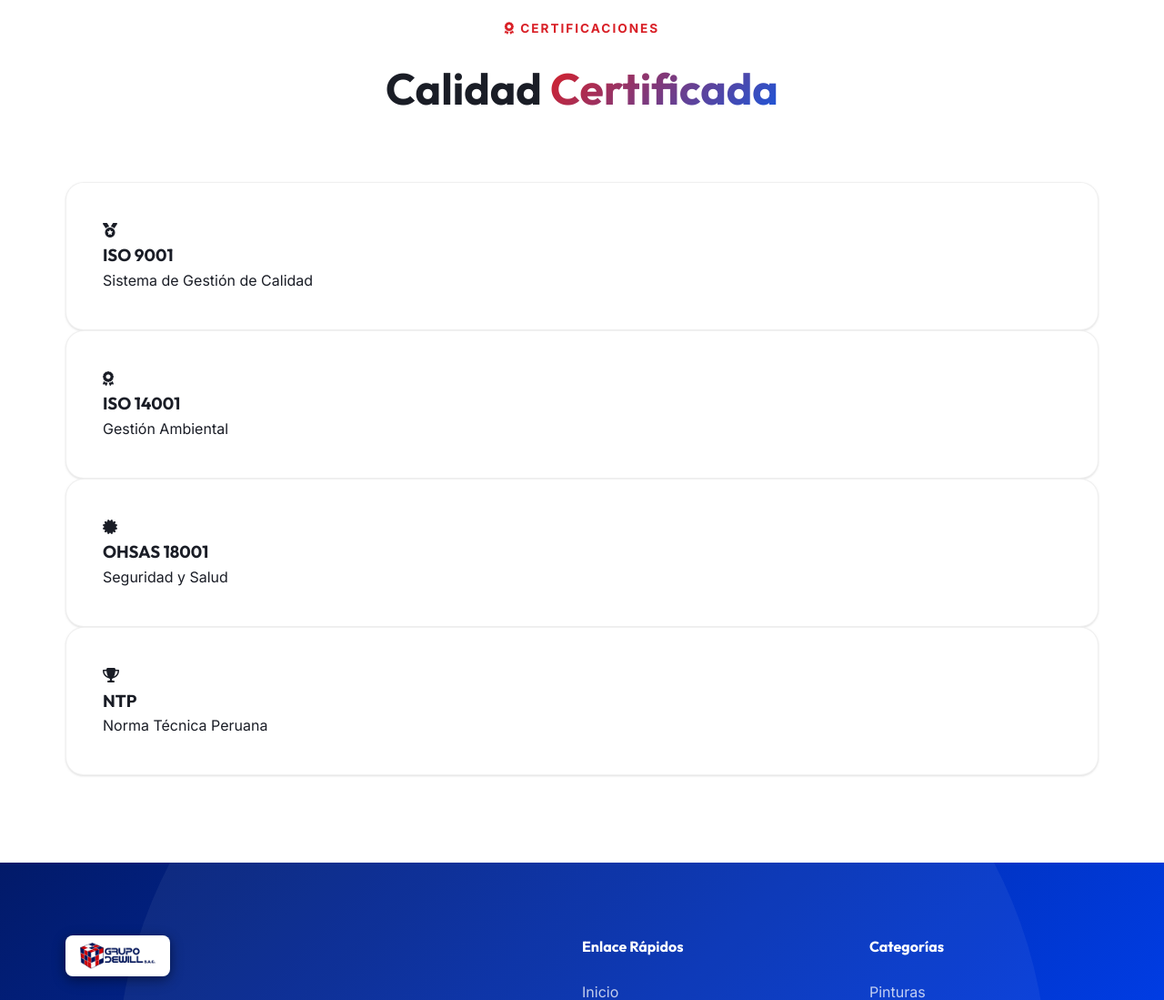
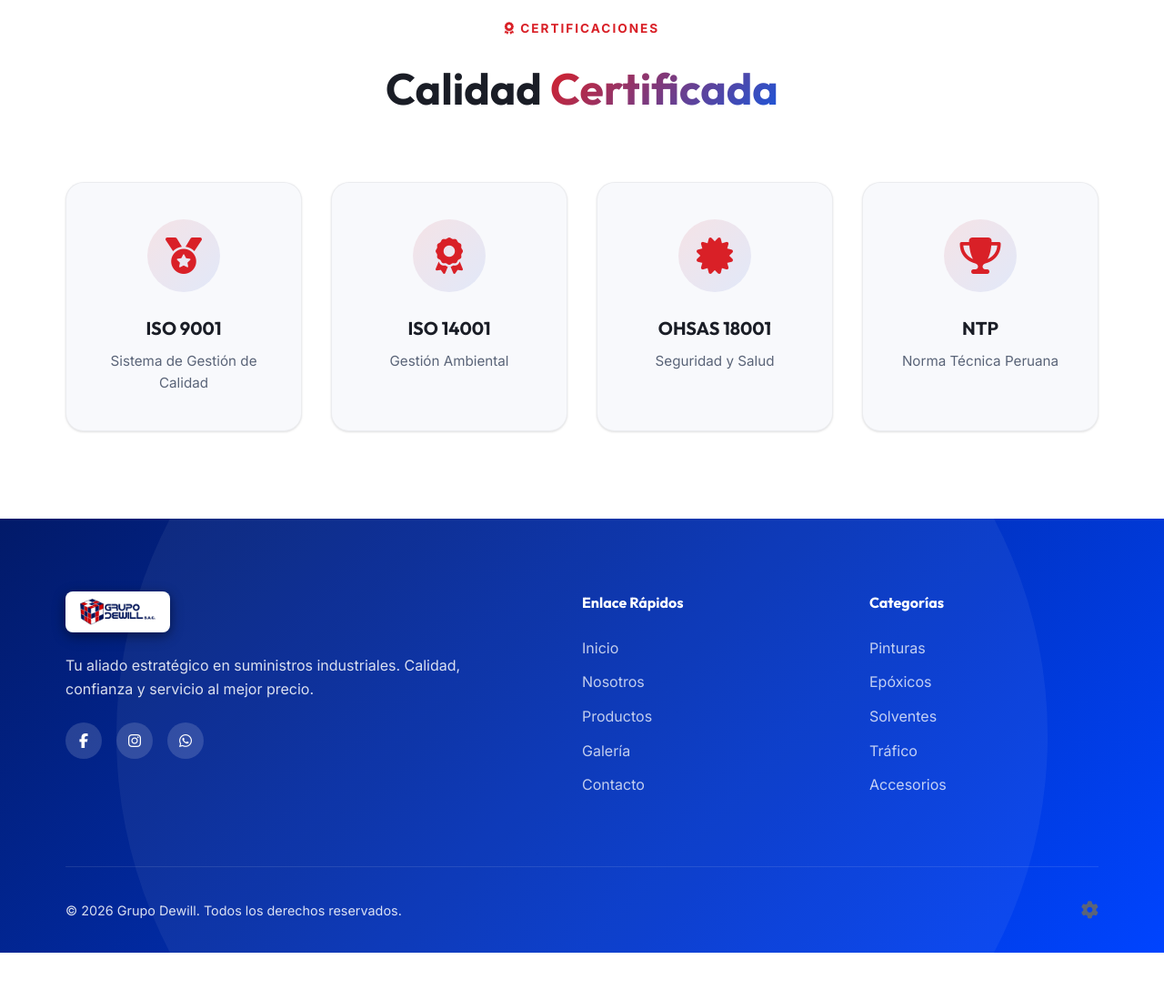
Before and after one commit to alemherb-sketch/grupo-dewill, a Flask app: page / in a window 1280 px wide. Shown: the part 2690-3789 px from the top of the page at 91% size. After the commit the page ends 3737 px from the top, so only its background shows below. Run offline with Flask 3, Linux system fonts and the light colour scheme; data that the repository does not hold is empty.

Commit message:
Solucionar diseño roto de certificaciones: restaurar CSS faltante

```diff
--- a/static/css/styles.css
+++ b/static/css/styles.css
@@ -1266,6 +1266,62 @@ img {
 .wa-agent-card:hover .wa-agent-action {
     color: #128c7e;
     transform: scale(1.1);
+}
+
+/* ========== CERTIFICATIONS ========== */
+.cert-grid {
+    display: grid;
+    grid-template-columns: repeat(auto-fit, minmax(220px, 1fr));
+    gap: 2rem;
+    margin-top: 3rem;
+}
+
+.cert-card {
+    background: var(--bg-surface);
+    border: 1px solid rgba(0, 0, 0, 0.05);
+    border-radius: var(--radius-lg);
+    text-align: center;
+    padding: 2.5rem 1.5rem;
+    transition: var(--transition);
+}
+
+.cert-card:hover {
+    transform: translateY(-5px);
+    box-shadow: var(--shadow-hover);
+    border-color: rgba(217, 32, 39, 0.2);
+}
+
+.cert-icon {
+    width: 80px;
+    height: 80px;
+    margin: 0 auto 1.5rem;
+    background: linear-gradient(135deg, rgba(217,32,39,0.1) 0%, rgba(26,86,219,0.1) 100%);
+    border-radius: 50%;
+    display: flex;
+    align-items: center;
+    justify-content: center;
+    font-size: 2.5rem;
+    color: var(--primary);
+    transition: var(--transition);
+}
+
+.cert-card:hover .cert-icon {
+    background: linear-gradient(135deg, var(--primary) 0%, var(--secondary) 100%);
+    color: #ffffff;
+    transform: scale(1.1) rotate(5deg);
+}
+
+.cert-card h3 {
+    font-size: 1.25rem;
+    margin-bottom: 0.5rem;
+    color: var(--text-main);
+    font-weight: 700;
+}
+
+.cert-card p {
+    color: var(--text-muted);
+    font-size: 0.95rem;
+    margin: 0;
 }
 
 /* ========== FOOTER ========== */
```
Also changed, not shown: styles.css (+56 -0 lines).
